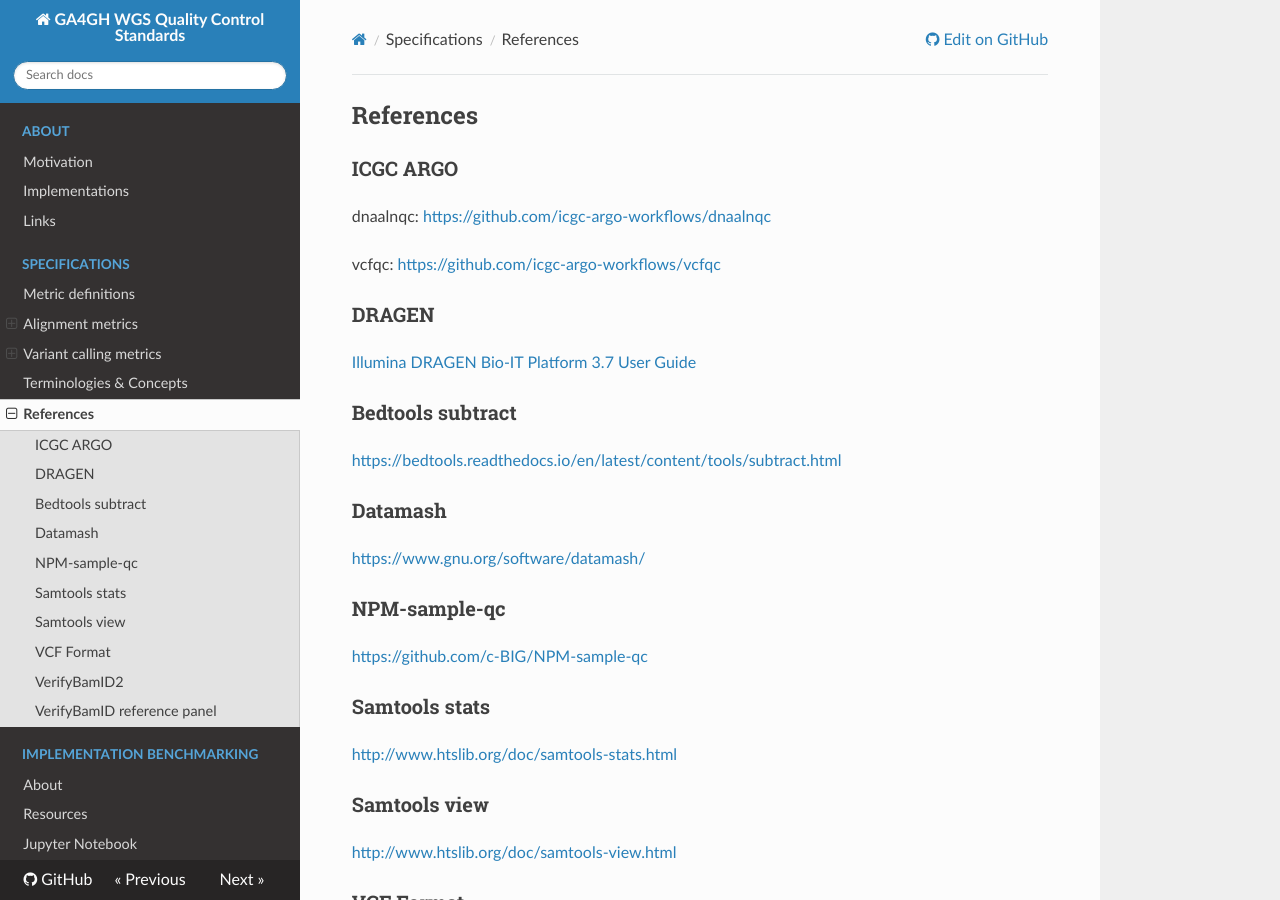
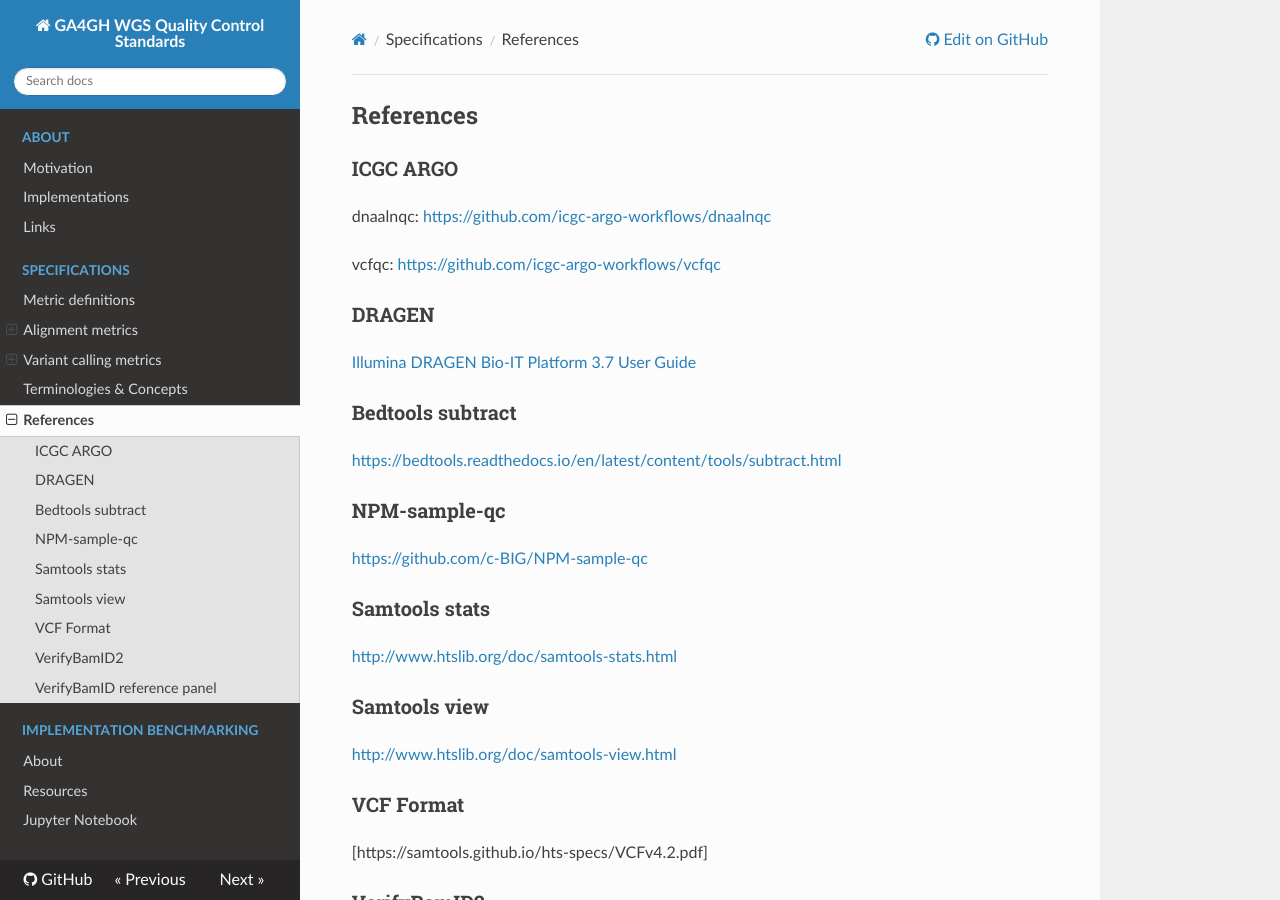
Before and after one commit to ga4gh/quality-control-wgs, an MkDocs documentation site: the page built from docs/metrics_definitions/References.md, in a window 1280 px wide and 900 px high. Built offline with MkDocs 1.6.1, drawn with Linux system fonts in a browser that asks for light colours; nearby versions of some CDN libraries.

Commit message:
drop datamash ref link

```diff
--- a/docs/metrics_definitions/References.md
+++ b/docs/metrics_definitions/References.md
@@ -14,11 +14,8 @@
 
 [https://bedtools.readthedocs.io/en/latest/content/tools/subtract.html](https://bedtools.readthedocs.io/en/latest/content/tools/subtract.html)
 
-### Datamash
+### NPM-sample-qc
 
-[https://www.gnu.org/software/datamash/](https://www.gnu.org/software/datamash/)
-
-### NPM-sample-qc
 [https://github.com/c-BIG/NPM-sample-qc](https://github.com/c-BIG/NPM-sample-qc)
 
 ### Samtools stats
```
